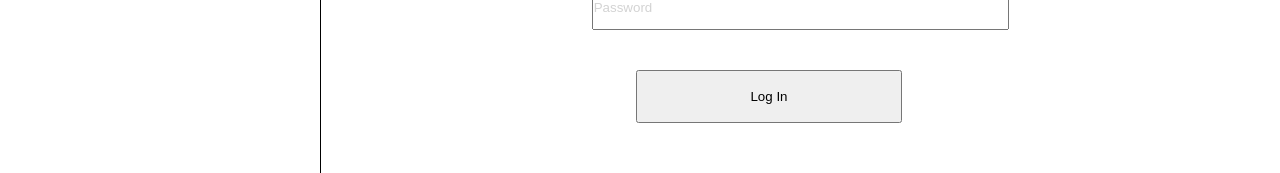
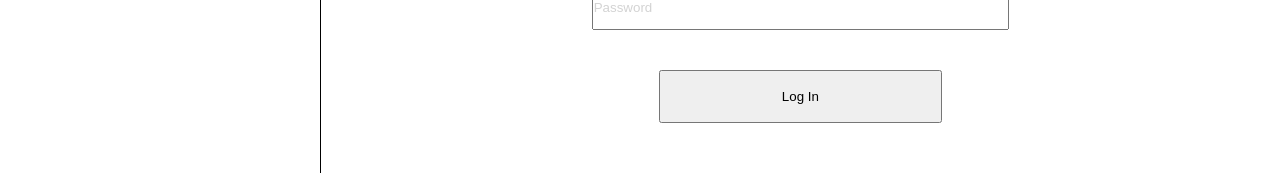
Before and after one commit to HachyCode/Group-Project-front-end, a React (Create React App) app: page /logIn in a window 1280 px wide. Shown: the part 241-414 px from the top of the page. Built offline with nearby package versions, Linux system fonts and the light colour scheme.

Commit message:
Tweak Login page a little.

```diff
--- a/src/Pages/Home.js
+++ b/src/Pages/Home.js
@@ -73,6 +73,10 @@ function Home() {
             }
         }
 
+        if (newsToGenerate.length > 4) {
+            newsToGenerate.push(<NewsScrollIcon alt="scroll down"/>)
+        }
+
         return newsToGenerate;
     }
 
--- a/src/Pages/LogIn.js
+++ b/src/Pages/LogIn.js
@@ -41,9 +41,9 @@ const LoginMainArea = styled.div`
 //actual components
 const LoginButton = styled.button`
     margin-top: 1em;
-    margin-left: 15%;
+    margin-left: 20%;
+    margin-right: 20%;
     height: 4em;
-    width: 20em;
 `
 
 const LoginBox = styled(InputBox)`
```
